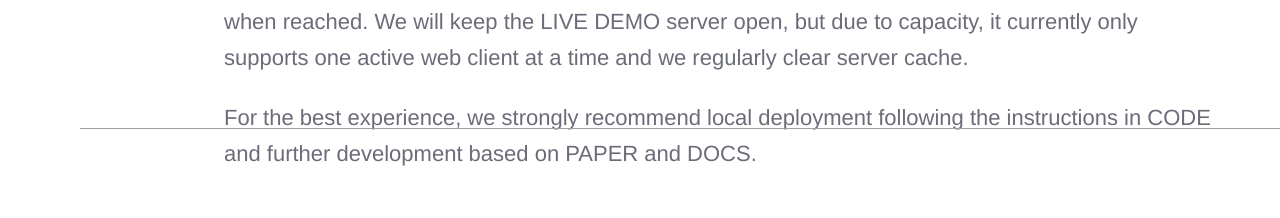
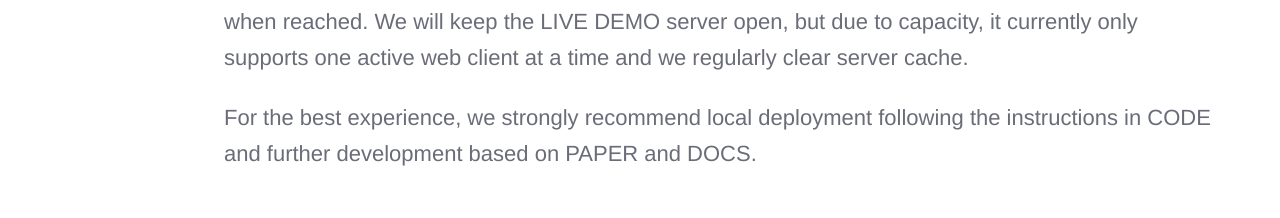
Before and after one commit to fisherOu/agentSims_web, a React (Vite) app: page / in a window 1280 px wide. Shown: the part 1428-1646 px from the top of the page. Built offline with nearby package versions, Linux system fonts and the light colour scheme; grey boxes are pictures that could not be loaded.

Commit message:
remove line below

```diff
--- a/src/screens/Heros/Heros.jsx
+++ b/src/screens/Heros/Heros.jsx
@@ -124,11 +124,6 @@ export const Heros = () => {
               </div>
             </div>
           </div>
-          <img
-            className="line"
-            alt="Line"
-            src="https://generation-sessions.s3.amazonaws.com/7fffe1e230aaf47ad7397c3a59f1a690/img/line-86.svg"
-          />
         </div>
       </div>
     </div>
```
